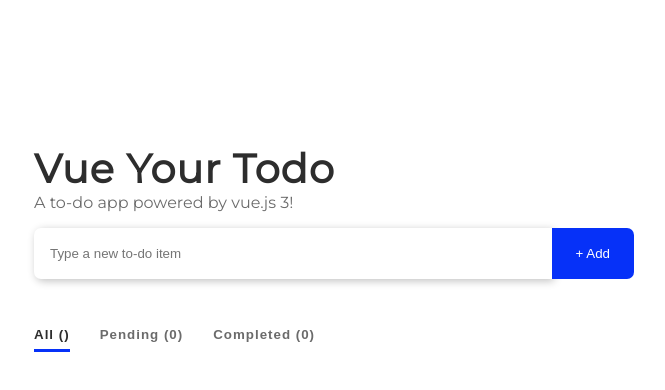
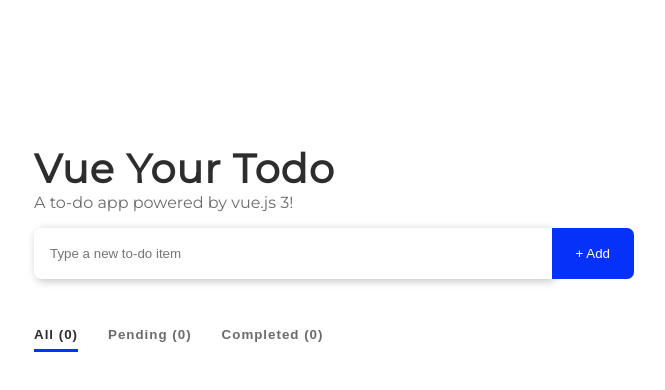
Before and after one commit to slari12/todo-list-2-working, a Vue app: page / in a window 1280 px wide. Shown: the top 390 px of the page, without its empty margins (306-971 px from the left). Built offline with nearby package versions, Linux system fonts and the light colour scheme.

Commit message:
mod: optimize the filtering of all, todos, and completed task

```diff
--- a/src/App.vue
+++ b/src/App.vue
@@ -16,11 +16,11 @@
       <ul class="tab-wrapper">
         <li class="tab-item is-active">
           <button class="tab-button" @click="setView('All')">
-            All ({{ allTask }})
+            All ({{ allTaskLength }})
           </button>
         </li>
         <li class="tab-item">
-          <button class="tab-button" @click="setView('Current')">
+          <button class="tab-button" @click="setView('Todos')">
             Pending ({{ currentTaskLength }})
           </button>
         </li>
```
